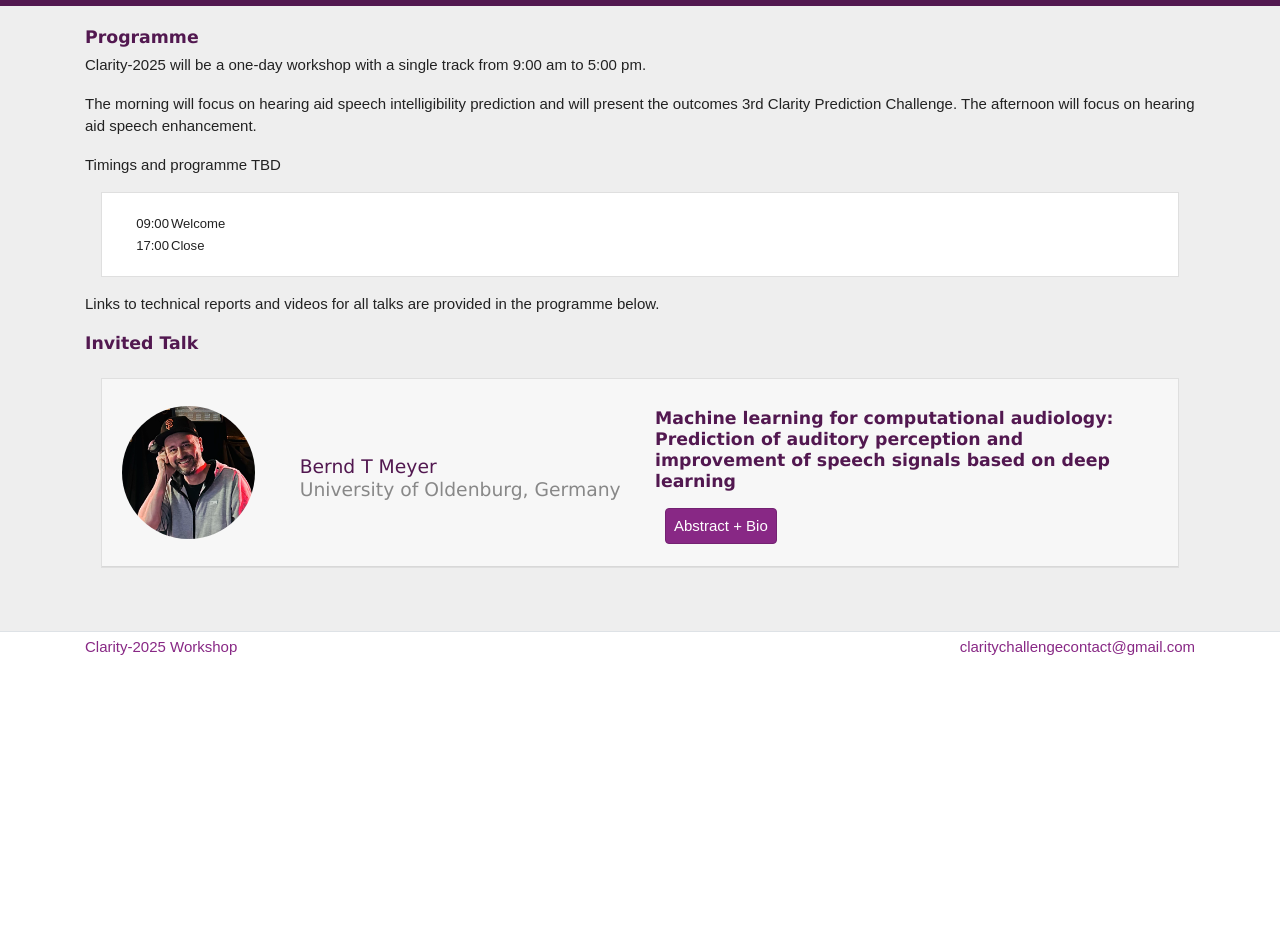
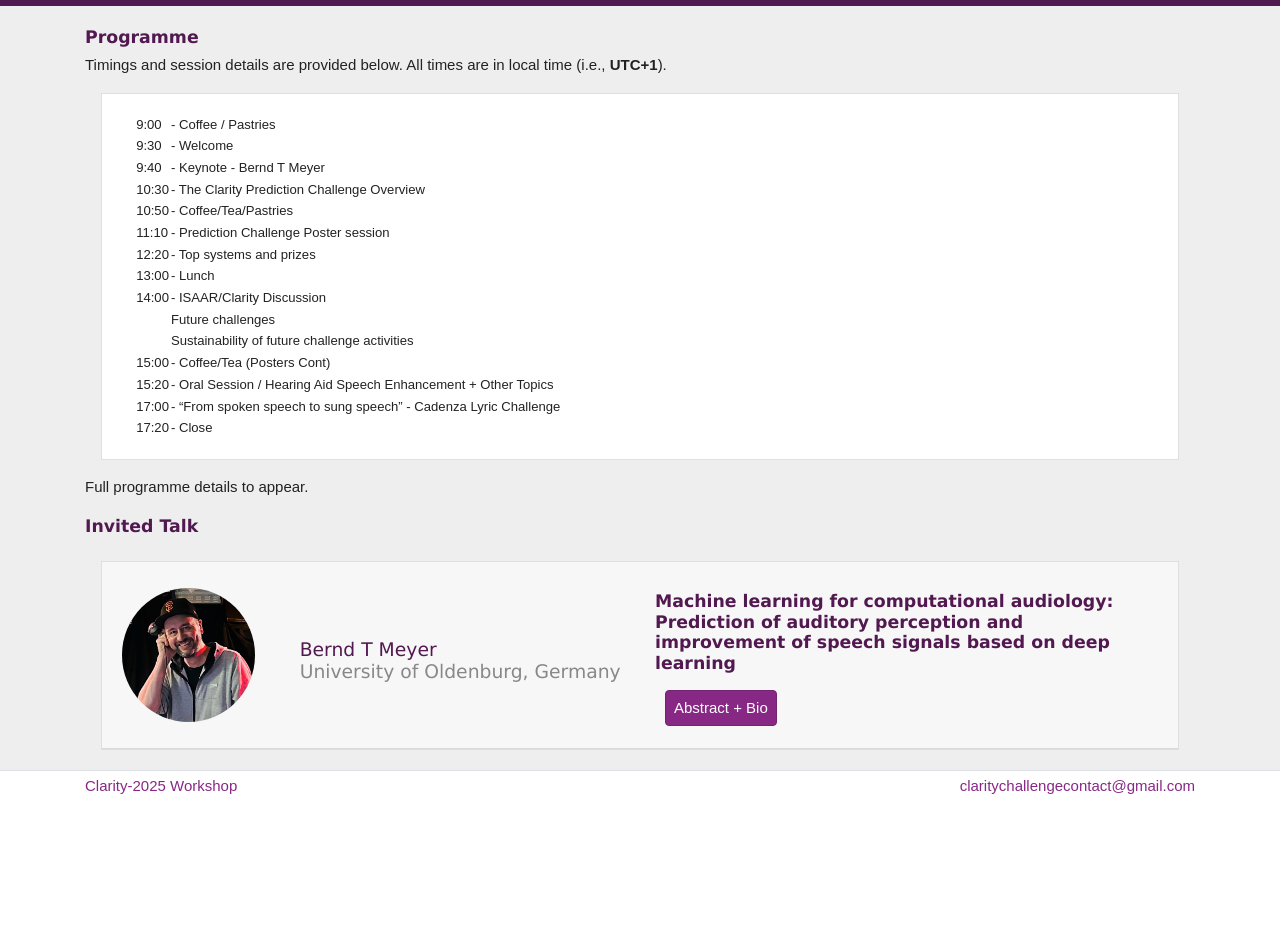
Before and after one commit to claritychallenge/clarity2025-workshop, a Jekyll site: the page built from programme.md, in a window 1280 px wide. Shown: the part 122-1047 px from the top of the page. Built offline with Jekyll 4.4.1, drawn with Linux system fonts in a browser that asks for light colours; before the commit the page ends 908 px from its top, so only the background shows below that.

Commit message:
Added programme details

```diff
--- a/programme.md
+++ b/programme.md
@@ -3,11 +3,7 @@ layout: page
 title: Programme
 ---
 
-Clarity-2025 will be a one-day workshop with a single track from 9:00 am to 5:00 pm.
-
-The morning will focus on hearing aid speech intelligibility prediction and will present the outcomes 3rd Clarity Prediction Challenge. The afternoon will focus on hearing aid speech enhancement.
-
-Timings and programme TBD
+Timings and session details are provided below. All times are in local time (i.e., **UTC+1**).
 
 <div class="panel panel-default">
 <div class="panel-body">
@@ -18,15 +14,28 @@ Timings and programme TBD
 
 <table style="margin-left: 1em;">
 <tbody>
-<tr><td>09:00</td><td>Welcome</td></tr>
+<tr><td>9:00</td><td>- Coffee / Pastries</td></tr>
+<tr><td>9:30</td><td>- Welcome </td></tr>
+<tr><td>9:40</td><td>- Keynote - Bernd T Meyer</td></tr>
+<tr><td>10:30</td><td>- The Clarity Prediction Challenge Overview</td></tr>
+<tr><td>10:50</td><td>- Coffee/Tea/Pastries</td></tr>
+<tr><td>11:10</td><td>- Prediction Challenge Poster session</td></tr>
+<tr><td>12:20</td><td>-  Top systems and prizes</td></tr>
+<tr><td>13:00</td><td>- Lunch</td></tr>
+<tr><td>14:00</td><td>- ISAAR/Clarity Discussion</td></tr>
+<tr><td></td><td>Future challenges</td></tr>
+<tr><td></td><td>Sustainability of future challenge activities</td></tr>
+<tr><td>15:00</td><td>- Coffee/Tea  (Posters Cont)</td></tr>
+<tr><td>15:20</td><td>- Oral Session / Hearing Aid Speech Enhancement + Other Topics </td></tr>
+<tr><td>17:00</td><td>- “From spoken speech to sung speech” - Cadenza Lyric Challenge</td></tr>
+<tr><td>17:20</td><td>- Close</td></tr>
 
-<tr><td>17:00</td><td>Close</td></tr>
 </tbody>
 </table>
 </div>
 </div>
 
-Links to technical reports and videos for all talks are provided in the programme below.
+Full programme details to appear.
 
 <h1>Invited Talk</h1>
 
```
